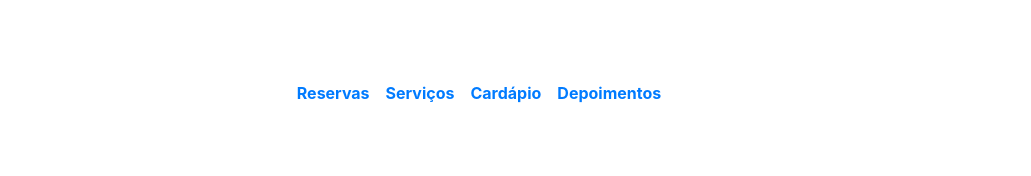
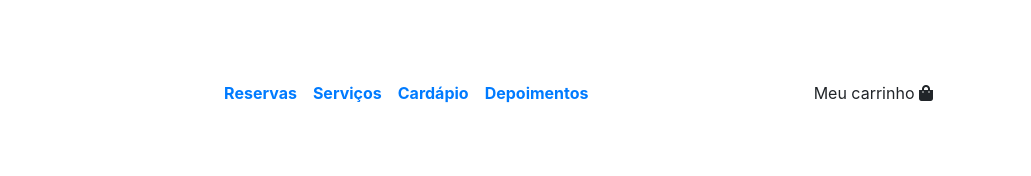
Before and after one commit to Pedro0hh/Cardapio, a plain HTML site: page index.html in a window 1280 px wide. Shown: the full height of the page, 249-1280 px from the left. Drawn offline with Linux system fonts and the light colour scheme.

Commit message:
Versão 1.0.2

```diff
--- a/index.html
+++ b/index.html
@@ -58,6 +58,18 @@
 
                         </ul>
 
+                        <a class="btn btn-white btn-icon">
+
+                            Meu carrinho
+
+                            <span class="icon">
+
+                                <i class="fas fa-shopping-bag"></i>
+
+                            </span>
+
+                        </a>
+
                     </div>
 
                 </nav>
```
